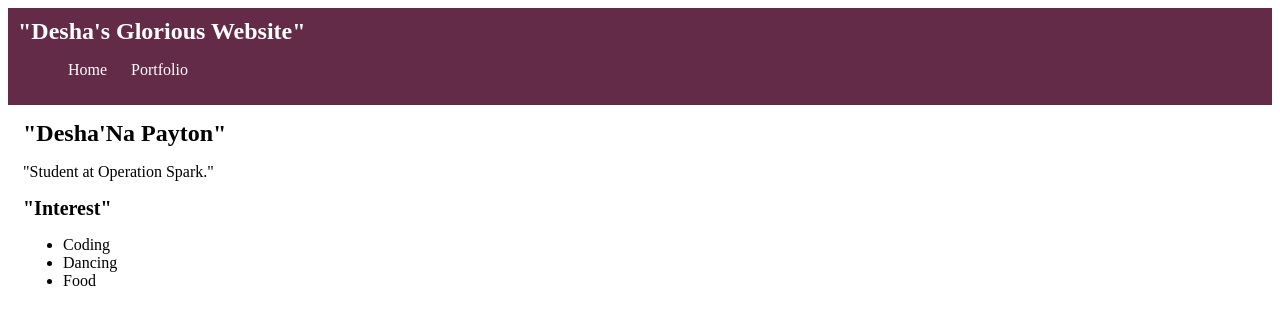
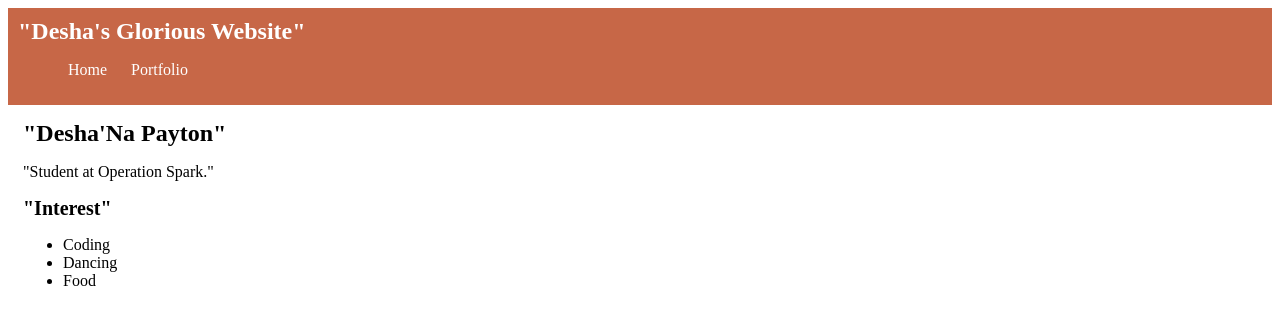
Before and after one commit to deshanap/deshanap-github-io, a plain HTML site: page index.html in a window 1280 px wide. Drawn offline with Linux system fonts and the light colour scheme.

Commit message:
Update index.html

```diff
--- a/index.html
+++ b/index.html
@@ -18,7 +18,7 @@
      margin: auto;
    }
  nav {
-           background: rgb(99, 43, 71);
+           background: rgb(199, 103, 71);
            margin: 0 auto;
            margin-bottom: 20px:
            display: flex;
```
